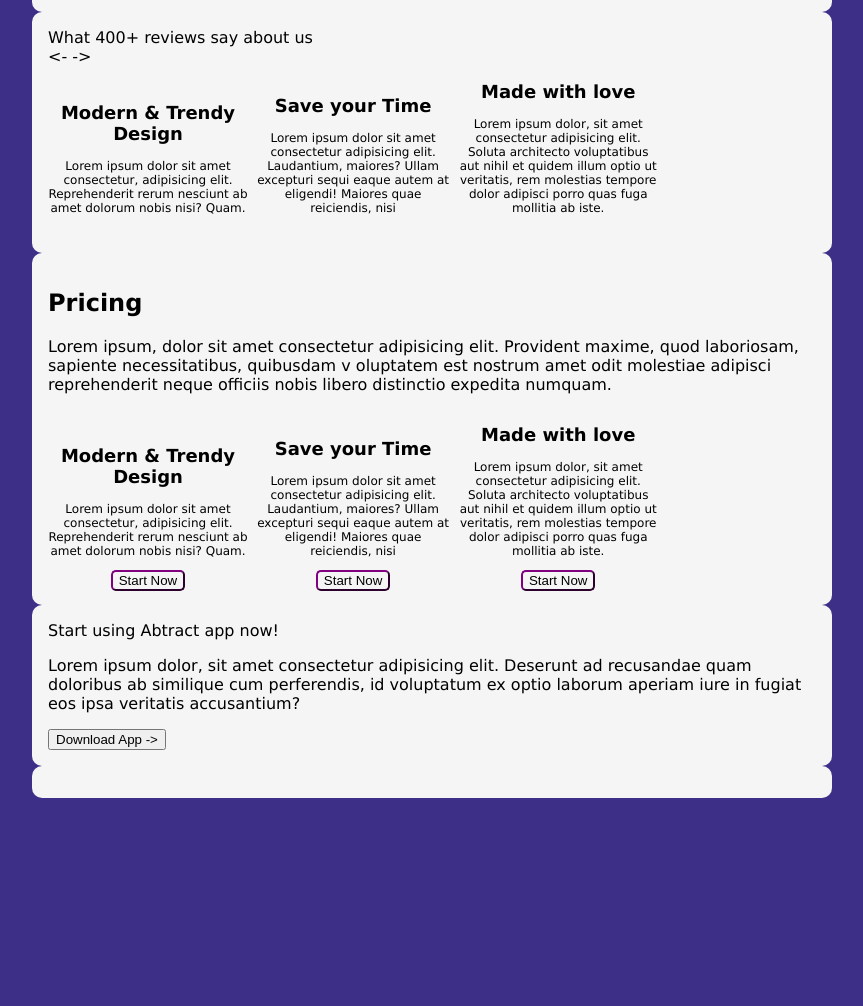
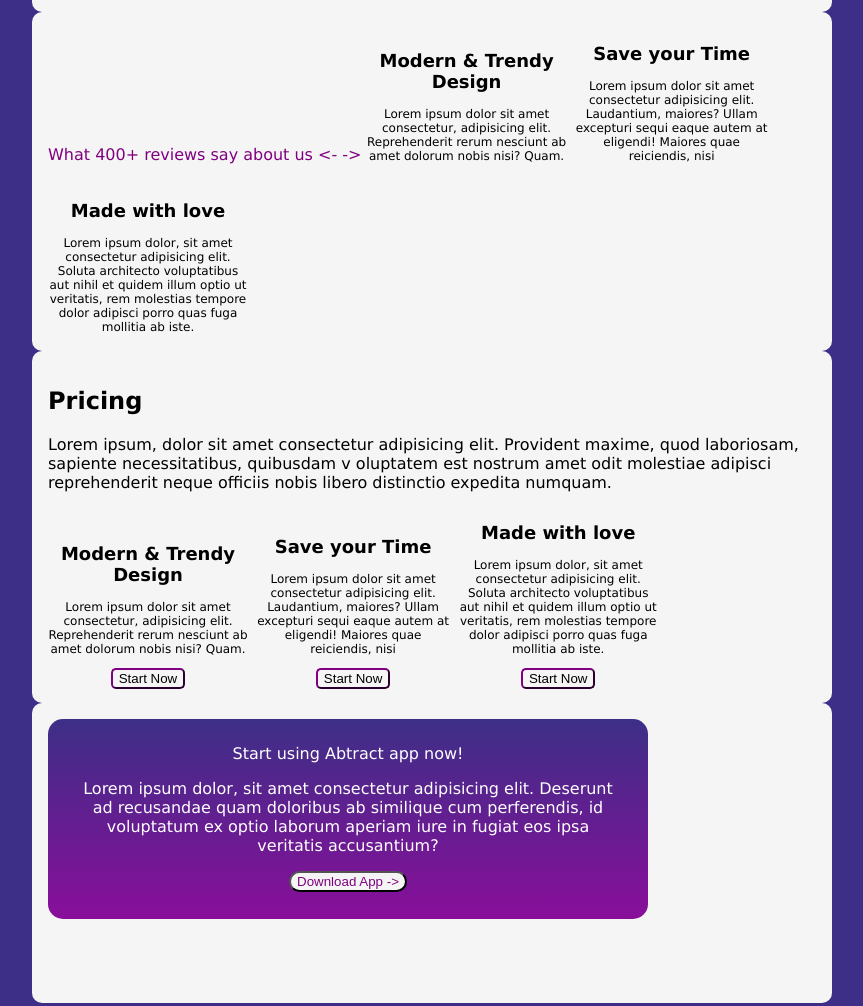
Before and after one commit to Patty-Zu/Hackaton04, a plain HTML site: page index.html in a window 1280 px wide. Shown: the part 874-1880 px from the top of the page, without its empty margins (208-1071 px from the left). Before the commit the page ends 1680 px from the top, so only its background shows below. Drawn offline with Linux system fonts and the light colour scheme.

Commit message:
Modified index and style

```diff
--- a/index.html
+++ b/index.html
@@ -75,7 +75,7 @@
     </section>
 
     <section class="a5">
-        <div>What 400+ reviews say about us</div>
+        <div s>What 400+ reviews say about us</div>
         <div> <-  -></div>
 
         <article>
@@ -135,7 +135,7 @@
     </section>
 
     <section class="a7">
-        <div>Start using Abtract app now!
+        <div class="hijo7">Start using Abtract app now!
             <p>Lorem ipsum dolor, sit amet consectetur adipisicing elit.
                 Deserunt ad recusandae quam doloribus ab similique cum
                 perferendis, id voluptatum ex optio laborum aperiam iure in fugiat eos ipsa veritatis accusantium?
@@ -144,8 +144,6 @@
         </div>
     </section>
 
-    <section class="a8">
 
-    </section>
 </body>
 </html>
--- a/style.css
+++ b/style.css
@@ -109,12 +109,23 @@ body {
     margin:auto;
 }
 
+.a4 button{
+  background: #3d2f87;
+  color: whitesmoke;
+  border-radius: 15px;
+}
+
 .a5{
     background: whitesmoke;
     width: 800px;
     padding:16px;
     border-radius:10px;
     margin:auto;
+
+}
+.a5 div{
+  color: purple;
+  display: inline-block;
 }
 
 .a5 article{
@@ -126,7 +137,7 @@ body {
     font-size: 12px;
     text-align: center;
     margin: 0 auto;
-    border: black;
+
 }
 
 .a6{
@@ -155,18 +166,39 @@ body {
     border-color: purple;
 }
 
+.a6 button:hover{
+    background: purple;
+    color: whitesmoke;
+}
+
 .a7{
     background: whitesmoke;
     width: 800px;
+    height: 300px;
     padding:16px;
     border-radius:10px;
     margin:auto;
 }
 
-.a8{
-    background: whitesmoke;
-    width: 800px;
-    padding:16px;
-    border-radius:10px;
-    margin:auto;
+.hijo7{
+    width: 600px;
+    height: 200px;
+    background: #3d2f87 ;
+    background: linear-gradient(to bottom, #3d2f87, rgb(137, 14, 154));
+    position: absolute;
+    color: white;
+    margin:0 auto;
+    border-radius: 15px;
+    text-align: center;
+    padding: 25px;
 }
+.hijo7 p{
+  font-weight: 10;
+}
+
+
+.a7 input{
+  background: whitesmoke;
+  color: purple;
+  border-radius: 15px;
+}
```
